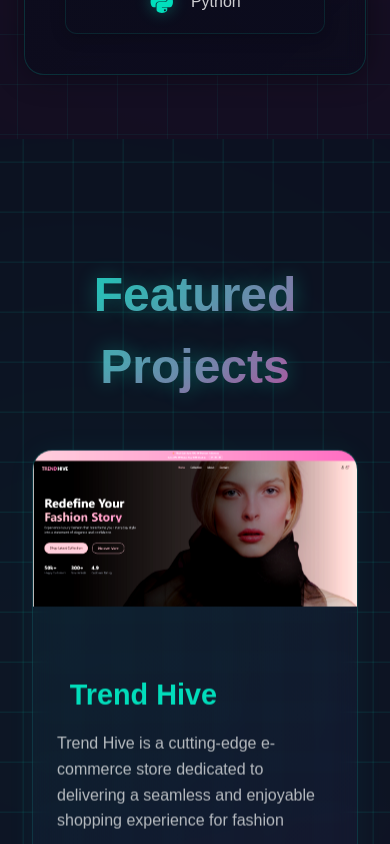
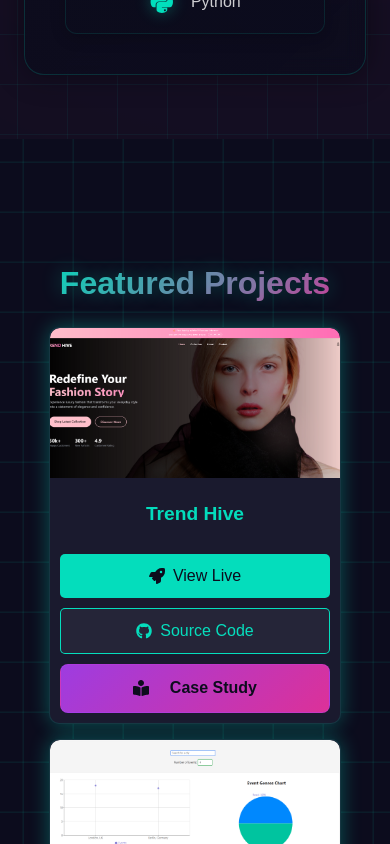
Before and after one commit to JDestefano11/React-Portfolio-Vite, a React (Vite) app: page / in a window 390 px wide. Shown: the part 6000-6844 px from the top of the page. Built offline with nearby package versions, Linux system fonts and the light colour scheme.

Commit message:
"Updated and improved projects section"

```diff
--- a/src/components/ProjectSection/ProjectSection.css
+++ b/src/components/ProjectSection/ProjectSection.css
@@ -4,11 +4,24 @@
   --aurora-purple: rgba(182, 67, 255, 0.85);
   --digital-black: #0c0c1d;
   --aurora-glow: 0 0 20px rgba(0, 255, 213, 0.3);
+  --card-bg: #1a1a2e;
+}
+
+body {
+  font-family: "Arial", sans-serif;
+  margin: 0;
+  padding: 0;
+  box-sizing: border-box;
+  background-color: var(--digital-black);
 }
 
 .projects-section {
   min-height: 100vh;
   background: var(--digital-black);
+  background-image: linear-gradient(rgba(0, 255, 213, 0.1) 1px, transparent 1px),
+    linear-gradient(90deg, rgba(0, 255, 213, 0.1) 1px, transparent 1px);
+  background-size: 50px 50px;
+  animation: gridFloat 15s linear infinite;
   position: relative;
   overflow: hidden;
   display: flex;
@@ -25,32 +38,17 @@
   animation: gridFloat 15s linear infinite;
 }
 
-.cosmic-bg {
-  position: absolute;
-  inset: 0;
-  background: radial-gradient(
-      circle at 20% 20%,
-      var(--aurora-teal) 0%,
-      transparent 45%
-    ),
-    radial-gradient(circle at 80% 80%, var(--aurora-pink) 0%, transparent 45%),
-    radial-gradient(circle at 50% 50%, var(--aurora-purple) 0%, transparent 65%);
-  opacity: 0.05;
-  mix-blend-mode: screen;
-}
-
 .container {
-  max-width: 1400px;
+  width: 80%;
   margin: 0 auto;
-  padding: 0 2rem;
   position: relative;
   z-index: 1;
 }
 
 .section-title {
-  font-size: 4rem;
   text-align: center;
-  margin-bottom: 3rem;
+  font-size: 2.5rem;
+  margin-bottom: 40px;
   background: linear-gradient(135deg, var(--aurora-teal), var(--aurora-pink));
   -webkit-background-clip: text;
   -webkit-text-fill-color: transparent;
@@ -59,173 +57,103 @@
 
 .projects-grid {
   display: grid;
-  grid-template-columns: repeat(auto-fit, minmax(350px, 1fr));
-  gap: 3rem;
-  margin: 0;
-  padding: 0;
+  grid-template-columns: repeat(auto-fit, minmax(250px, 1fr));
+  gap: 20px;
+}
+.epic-card {
+  position: relative;
+  overflow: hidden;
+  border-radius: 10px;
+  box-shadow: var(--aurora-glow);
+  transition: transform 0.3s ease, box-shadow 0.3s ease;
+  display: flex;
+  flex-direction: column;
+  justify-content: space-between;
+  height: 350px;
+  background-color: var(--card-bg);
+  border: 1px solid rgba(0, 255, 213, 0.12);
 }
 
-.epic-card {
-  height: 700px;
-  position: relative;
-  background: linear-gradient(
-    135deg,
-    rgba(0, 255, 213, 0.05),
-    rgba(182, 67, 255, 0.05)
-  );
-  border-radius: 20px;
-  overflow: hidden;
-  animation: cardFloat 6s ease-in-out infinite;
-  backdrop-filter: blur(10px);
-  border: 1px solid rgba(0, 255, 213, 0.12);
-  box-shadow: 0 0 30px rgba(0, 255, 213, 0.05);
-  display: flex;
-  flex-direction: column;
-}
-
-.card-glow {
-  position: absolute;
-  inset: 0;
-  background: linear-gradient(
-    45deg,
-    var(--aurora-teal),
-    var(--aurora-pink),
-    var(--aurora-purple)
-  );
-  opacity: 0;
-  transition: opacity 0.3s ease;
-}
-
-.epic-card:hover .card-glow {
-  opacity: 0.2;
+.epic-card:hover {
+  transform: translateY(-10px);
+  box-shadow: 0 8px 16px var(--aurora-purple);
 }
 
 .card-content {
   position: relative;
-  z-index: 1;
-  height: 100%;
-  display: flex;
-  flex-direction: column;
-  justify-content: space-between;
 }
 
 .card-image-container {
-  height: 320px;
   position: relative;
-  overflow: hidden;
-  width: 100%;
-  border-radius: 12px 12px 0 0;
-  aspect-ratio: 16 / 9;
 }
 
-.card-image-container img {
+.card-content img {
   width: 100%;
-  height: 100%;
+  height: 200px;
   object-fit: cover;
-  transition: all 0.5s ease;
-  filter: contrast(1.1) brightness(1.05);
+  border-radius: 10px 10px 0 0;
 }
 
-.epic-card:hover img {
-  transform: scale(1.05);
-  filter: contrast(1.2) brightness(1.1);
+.card-title {
+  padding: 15px;
+  text-align: center;
+  background-color: transparent;
+}
+
+.card-title h3 {
+  margin: 0;
+  font-size: 1.5rem;
+  color: var(--aurora-teal);
 }
 
 .card-overlay {
   position: absolute;
-  inset: 0;
-  background: linear-gradient(to top, var(--digital-black), transparent);
-  display: flex;
-  align-items: center;
-  justify-content: center;
+  top: 0;
+  left: 0;
+  right: 0;
+  height: 200px;
+  background: linear-gradient(135deg, rgba(0, 0, 0, 0.6), rgba(0, 0, 0, 0.8));
+  color: white;
   opacity: 0;
   transition: opacity 0.3s ease;
+  padding: 20px;
+  display: flex;
+  justify-content: center;
+  align-items: center;
+  border-radius: 10px 10px 0 0;
+  pointer-events: none;
 }
 
 .epic-card:hover .card-overlay {
   opacity: 1;
 }
 
-.tech-pills {
-  display: flex;
-  flex-wrap: wrap;
-  gap: 0.8rem;
-  padding: 1.5rem;
-  justify-content: center;
-}
-
-.tech-pill {
-  padding: 0.6rem 1.2rem;
-  background: linear-gradient(
-    135deg,
-    rgba(0, 255, 213, 0.15),
-    rgba(182, 67, 255, 0.15)
-  );
-  border: 1px solid rgba(0, 255, 213, 0.2);
-  border-radius: 20px;
+.card-description {
+  text-align: center;
+  font-size: 1rem;
   color: rgba(255, 255, 255, 0.9);
-  font-size: 0.9rem;
-  display: flex;
-  align-items: center;
-  gap: 0.5rem;
-}
-
-.card-info {
-  padding: 2rem;
-  flex: 1;
-  display: flex;
-  flex-direction: column;
-}
-
-.card-title {
-  font-size: 1.8rem;
-  color: var(--aurora-teal);
-  margin-bottom: 1rem;
-  height: 40px;
-  display: flex;
-  align-items: center;
-  gap: 0.8rem;
-}
-
-.card-description {
-  color: rgba(255, 255, 255, 0.7);
-  line-height: 1.6;
-  margin-bottom: 2rem;
-  height: 100px;
-  overflow: hidden;
+  line-height: 1.5;
+  margin: 0;
 }
 
 .card-actions {
-  display: grid;
-  grid-template-columns: repeat(2, 1fr);
-  gap: 1rem;
-  margin-top: auto;
-  padding: 1rem;
+  display: flex;
+  justify-content: space-around;
+  align-items: center;
+  padding: 10px;
+  border-radius: 0 0 10px 10px;
+  background-color: transparent;
 }
 
 .action-btn {
-  width: 100%;
-  padding: 0.8rem;
-  font-size: 0.9rem;
-  text-align: center;
+  color: white;
+  padding: 10px 15px;
+  border-radius: 5px;
   text-decoration: none;
-  border-radius: 8px;
-  transition: all 0.3s ease;
-  font-weight: 600;
-  display: inline-flex;
+  transition: background 0.3s ease, transform 0.2s ease;
+  display: flex;
   align-items: center;
-  justify-content: center;
-  gap: 0.8rem;
-  -webkit-appearance: none;
-}
-
-.action-btn.case-study {
-  grid-column: 1 / -1;
-  margin-top: 0.5rem;
-}
-
-.btn-icon {
-  font-size: 1.2rem;
+  pointer-events: auto;
 }
 
 .action-btn.live {
@@ -237,11 +165,6 @@
   background: rgba(255, 255, 255, 0.05);
   color: var(--aurora-teal);
   border: 1px solid var(--aurora-teal);
-}
-
-.action-btn:hover {
-  transform: translateY(-2px);
-  box-shadow: var(--aurora-glow);
 }
 
 .action-btn.case-study {
@@ -258,24 +181,14 @@
   font-weight: 600;
 }
 
-.action-btn.case-study:hover {
+.action-btn:hover {
+  background: var(--aurora-purple);
   transform: translateY(-2px);
-  box-shadow: 0 0 20px rgba(182, 67, 255, 0.3);
-  background: linear-gradient(135deg, var(--aurora-pink), var(--aurora-purple));
+  box-shadow: var(--aurora-glow);
 }
 
-.action-btn.case-study .btn-icon {
-  font-size: 1.2rem;
-}
-
-@keyframes cardFloat {
-  0%,
-  100% {
-    transform: translateY(0);
-  }
-  50% {
-    transform: translateY(-10px);
-  }
+.btn-icon {
+  margin-right: 8px;
 }
 
 @keyframes gridFloat {
@@ -287,107 +200,42 @@
   }
 }
 
-@media (max-width: 1024px) {
-  .projects-grid {
-    grid-template-columns: repeat(2, 1fr);
-  }
+/* Mobile Styles */
+@media (max-width: 768px) {
+  .section-title {
+    font-size: 2rem;
+    margin-bottom: 20px;
   }
 
-@media (max-width: 768px) {
-  .section-title {
-    font-size: 3rem;
-  }
   .projects-grid {
     grid-template-columns: 1fr;
+    gap: 15px;
   }
 
   .epic-card {
     height: auto;
+    margin: 0 10px;
   }
 
-  .card-image-container {
-    height: auto;
-    aspect-ratio: unset;
+  .card-content img {
+    height: 150px;
   }
 
-  .card-image-container img {
-    height: auto;
-    object-fit: cover;
+  .card-title h3 {
+    font-size: 1.2rem;
   }
 
-  .tech-pills {
-    gap: 0.6rem;
-    padding: 1rem;
-  }
-  @media (max-width: 768px) {
-    .epic-card {
-      display: flex;
-      flex-direction: column;
-      height: auto;
-      min-height: 600px;
-    }
-
-    .card-content {
-      display: flex;
-      flex-direction: column;
-      height: 100%;
-    }
-
-    .card-image-container {
-      height: 200px;
-    }
-
-    .card-info {
-      flex: 1;
-      padding: 1.5rem;
-      display: flex;
-      flex-direction: column;
-    }
-
-    .tech-pills {
-      padding: 0.5rem 1rem;
-      gap: 0.6rem;
-      justify-content: flex-start;
+  .card-description p {
+    font-size: 0.9rem;
   }
 
   .card-actions {
-      display: flex;
     flex-direction: column;
-      gap: 1rem;
-      padding: 2rem;
-      width: 100%;
-      max-width: 400px;
-      margin: 0 auto;
+    gap: 10px;
   }
 
   .action-btn {
     width: 100%;
-      padding: 0.8rem 1.5rem;
-      font-size: 1rem;
-      border-radius: 8px;
-      display: inline-flex;
-      align-items: center;
     justify-content: center;
-      gap: 0.6rem;
-      box-sizing: border-box;
-    }
-
-    .action-btn.case-study {
-      grid-column: span 2;
-      margin-top: 0.4rem;
-    }
-
-    .btn-icon {
-      font-size: 1.1rem;
   }
 }
-
-  @media (min-width: 1600px) {
-    .container {
-      max-width: 1800px;
-    }
-    .section-title {
-      font-size: 5.5rem;
-    }
-  }
-}
--- a/src/components/ProjectSection/ProjectSection.jsx
+++ b/src/components/ProjectSection/ProjectSection.jsx
@@ -1,49 +1,27 @@
-import { useState, useMemo } from "react";
+import React, { useState } from "react";
 import { FaGithub, FaRocket, FaBookReader } from "react-icons/fa";
-import LazyLoad from "react-lazy-load";
+import { Link } from "react-router-dom";
 import "./ProjectSection.css";
 import TrendHive from "../../images/TrendHive.png";
 import MoviesFlix from "../../images/Movies.png";
 import MeetApp from "../../images/MeetApp.png";
-import { Link } from "react-router-dom";
 
-// Project
 const ProjectCard = ({ project }) => {
-  const getCaseStudyPath = (id) => {
-    switch (id) {
-      case 1:
-        return "/trendhive";
-      case 2:
-        return "/meetapp";
-      case 3:
-        return "/moviesflix";
-      default:
-        return "/";
-    }
-  };
-
   return (
     <div className="epic-card">
-      <div className="card-glow"></div>
       <div className="card-content">
         <div className="card-image-container">
           <img src={project.image} alt={project.title} />
           <div className="card-overlay">
-            <div className="tech-pills">
-              {project.tech.map((tech) => (
-                <span key={tech} className="tech-pill">
-                  {tech}
-                </span>
-              ))}
+            <div className="card-description">
+              <p>{project.description}</p>
             </div>
           </div>
         </div>
         <div className="card-info">
-          <h3 className="card-title">
-            <span className="title-icon"></span>
-            {project.title}
-          </h3>
-          <p className="card-description">{project.description}</p>
+          <div className="card-title">
+            <h3>{project.title}</h3>
+          </div>
           <div className="card-actions">
             <a href={project.liveUrl} className="action-btn live">
               <FaRocket className="btn-icon" />
@@ -54,7 +32,7 @@ const ProjectCard = ({ project }) => {
               Source Code
             </a>
             <Link
-              to={getCaseStudyPath(project.id)}
+              to={`/case-study/${project.id}`}
               className="action-btn case-study"
             >
               <FaBookReader className="btn-icon" />
@@ -67,9 +45,8 @@ const ProjectCard = ({ project }) => {
   );
 };
 
-const Projects = () => {
-  const projects = useMemo(
-    () => [
+const ProjectSection = () => {
+  const projects = [
     {
       id: 1,
       title: "Trend Hive",
@@ -100,15 +77,10 @@ const Projects = () => {
       liveUrl: "#",
       codeUrl: "#",
     },
-    ],
-    []
-  );
+  ];
 
   return (
-    <>
     <section className="projects-section">
-        <div className="hero-grid"></div>
-        <div className="cosmic-bg"></div>
       <div className="container">
         <h2 className="section-title">Featured Projects</h2>
         <div className="projects-grid">
@@ -118,8 +90,7 @@ const Projects = () => {
         </div>
       </div>
     </section>
-    </>
   );
 };
 
-export default Projects;
+export default ProjectSection;
```
Lines whose indentation alone changed are shown as unchanged.
